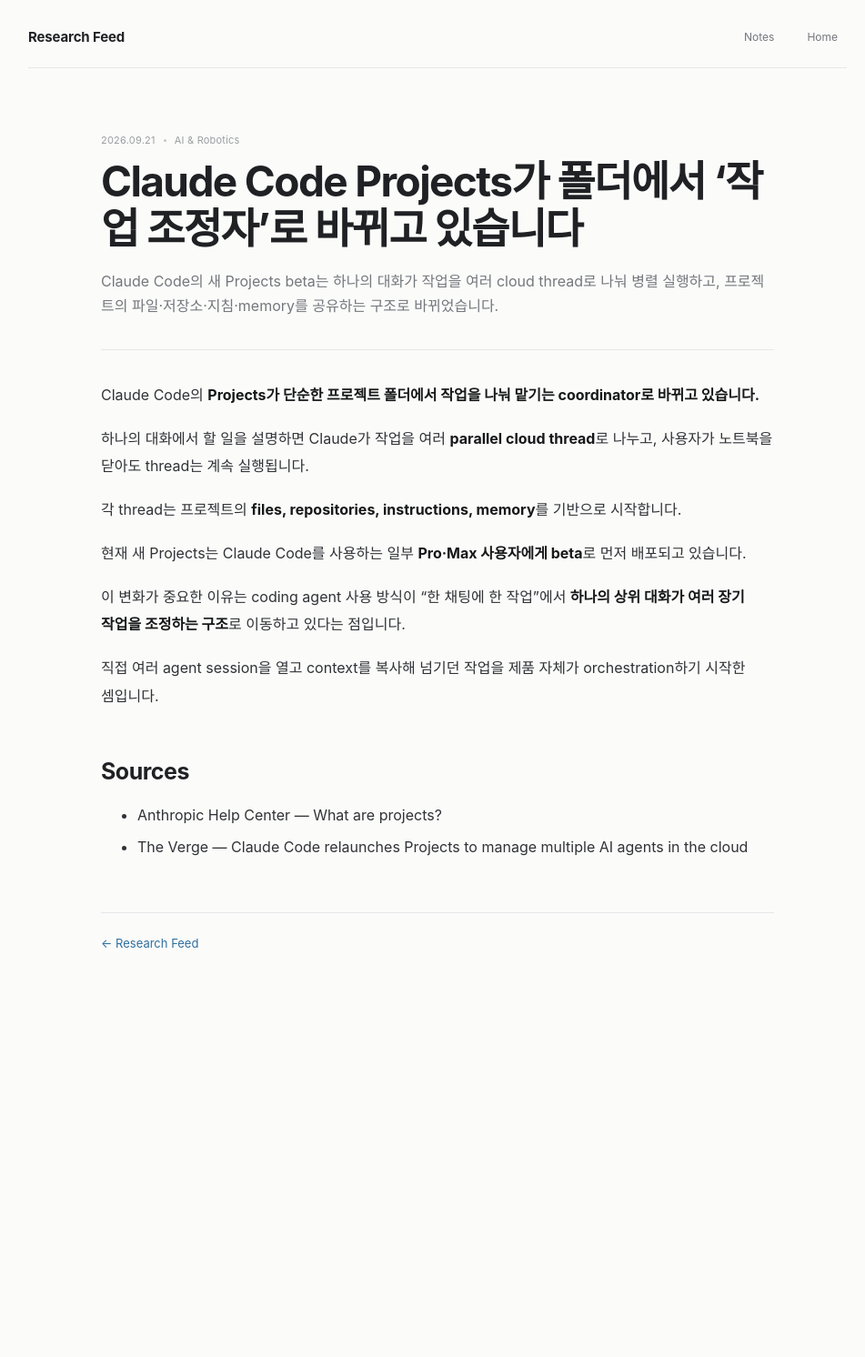
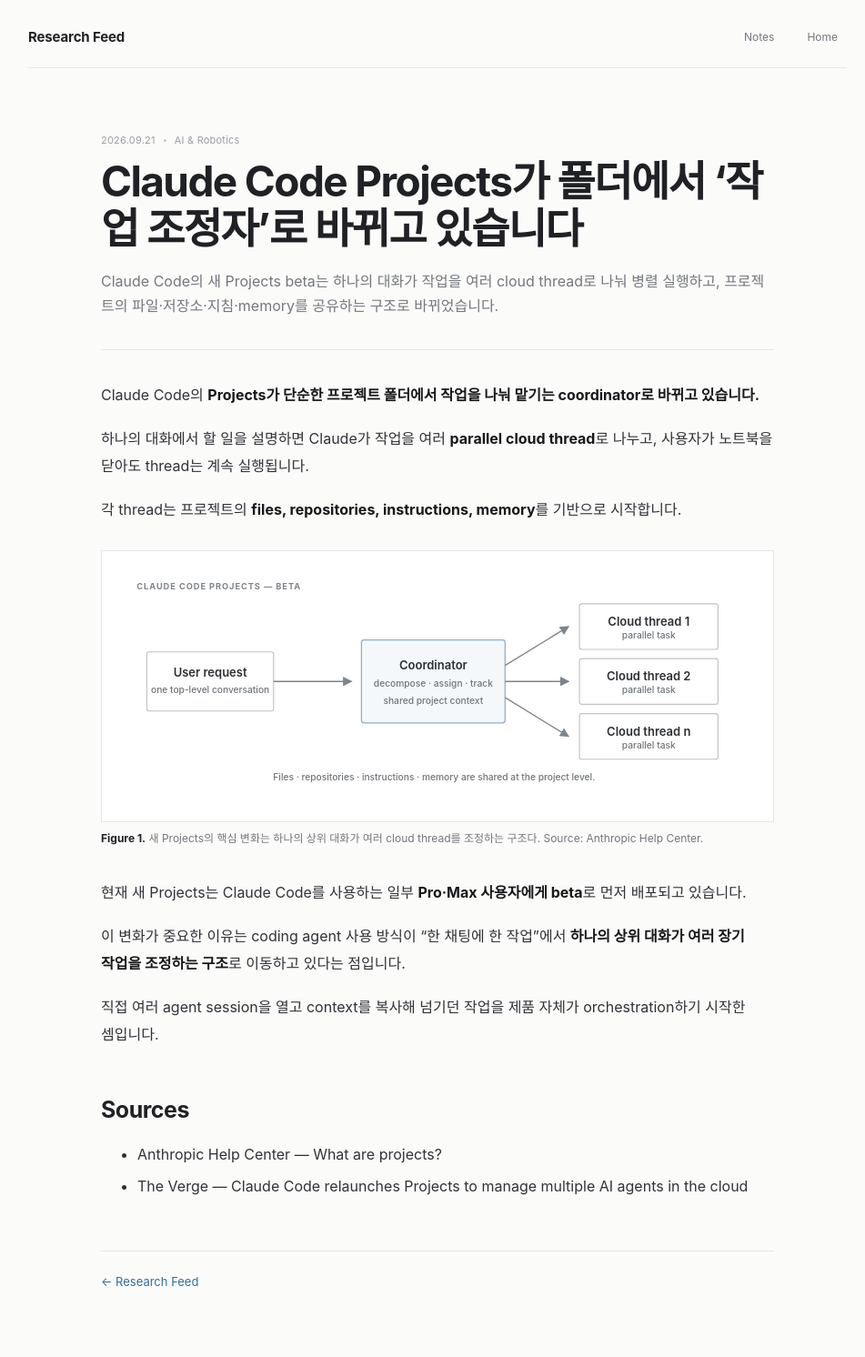
Before and after one commit to nayana224/nayana224.github.io, a Jekyll site: the page built from _research_feed/2026-09-21-ai-robotics.md, in a window 1280 px wide. Shown: the whole page at 91% size, without its empty margins (159-1110 px from the left). Built offline with Jekyll 4.4.1, drawn with Linux system fonts in a browser that asks for light colours; before the commit the page ends 1120 px from its top, so only the background shows below that.

Commit message:
research feed: add source-grounded Projects schematic

```diff
--- a/_research_feed/2026-09-21-ai-robotics.md
+++ b/_research_feed/2026-09-21-ai-robotics.md
@@ -13,6 +13,54 @@
 
 각 thread는 프로젝트의 **files, repositories, instructions, memory**를 기반으로 시작합니다.
 
+
+<!-- feed-figure:claude-projects -->
+<figure class="paper-figure">
+  <div class="paper-figure-frame">
+    <div class="paper-figure-canvas">
+      <svg viewBox="0 0 760 285" role="img" aria-label="Claude Code Projects의 coordinator와 parallel cloud threads 구조">
+        <defs>
+          <marker id="cfp1" markerWidth="8" markerHeight="8" refX="7" refY="4" orient="auto">
+            <path d="M0,0 L8,4 L0,8 z" fill="#7d858c"></path>
+          </marker>
+        </defs>
+        <text x="24" y="28" class="fig-kicker">CLAUDE CODE PROJECTS — BETA</text>
+
+        <rect x="36" y="102" width="150" height="70" rx="3" class="fig-box"></rect>
+        <text x="111" y="128" class="fig-label">User request</text>
+        <text x="111" y="151" class="fig-small">one top-level conversation</text>
+
+        <path d="M186 137 L278 137" class="fig-arrow" marker-end="url(#cfp1)"></path>
+
+        <rect x="290" y="88" width="170" height="98" rx="3" class="fig-box-accent"></rect>
+        <text x="375" y="119" class="fig-label">Coordinator</text>
+        <text x="375" y="143" class="fig-small">decompose · assign · track</text>
+        <text x="375" y="164" class="fig-small">shared project context</text>
+
+        <path d="M460 118 L535 72" class="fig-arrow" marker-end="url(#cfp1)"></path>
+        <path d="M460 137 L535 137" class="fig-arrow" marker-end="url(#cfp1)"></path>
+        <path d="M460 156 L535 202" class="fig-arrow" marker-end="url(#cfp1)"></path>
+
+        <rect x="548" y="45" width="164" height="54" rx="3" class="fig-box"></rect>
+        <text x="630" y="67" class="fig-label">Cloud thread 1</text>
+        <text x="630" y="86" class="fig-small">parallel task</text>
+
+        <rect x="548" y="110" width="164" height="54" rx="3" class="fig-box"></rect>
+        <text x="630" y="132" class="fig-label">Cloud thread 2</text>
+        <text x="630" y="151" class="fig-small">parallel task</text>
+
+        <rect x="548" y="175" width="164" height="54" rx="3" class="fig-box"></rect>
+        <text x="630" y="197" class="fig-label">Cloud thread n</text>
+        <text x="630" y="216" class="fig-small">parallel task</text>
+
+        <text x="376" y="254" class="fig-small">Files · repositories · instructions · memory are shared at the project level.</text>
+      </svg>
+    </div>
+  </div>
+  <figcaption><strong>Figure 1.</strong> 새 Projects의 핵심 변화는 하나의 상위 대화가 여러 cloud thread를 조정하는 구조다. Source: <a href="https://support.claude.com/en/articles/9517075-what-are-projects">Anthropic Help Center</a>.</figcaption>
+</figure>
+
+
 현재 새 Projects는 Claude Code를 사용하는 일부 **Pro·Max 사용자에게 beta**로 먼저 배포되고 있습니다.
 
 이 변화가 중요한 이유는 coding agent 사용 방식이 “한 채팅에 한 작업”에서 **하나의 상위 대화가 여러 장기 작업을 조정하는 구조**로 이동하고 있다는 점입니다.
```
